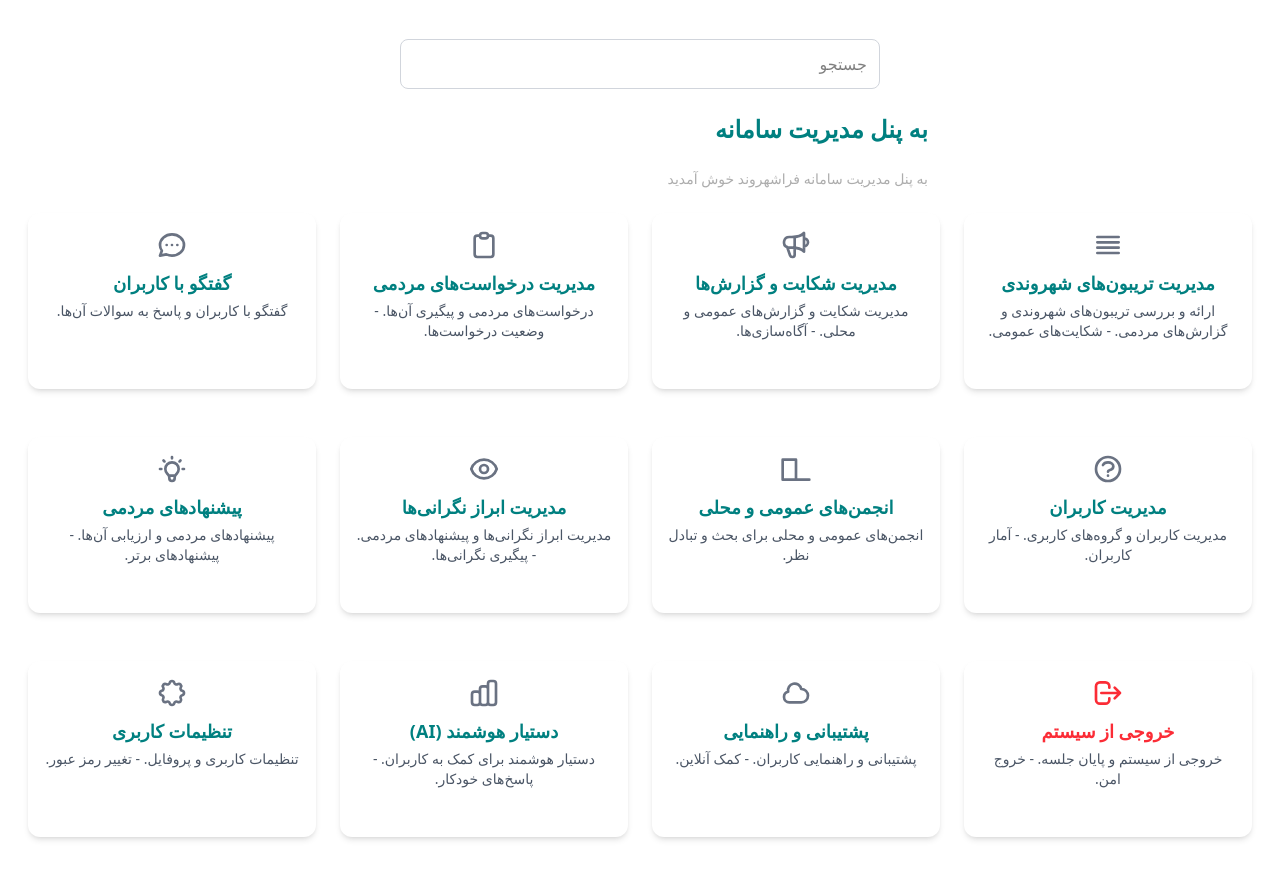
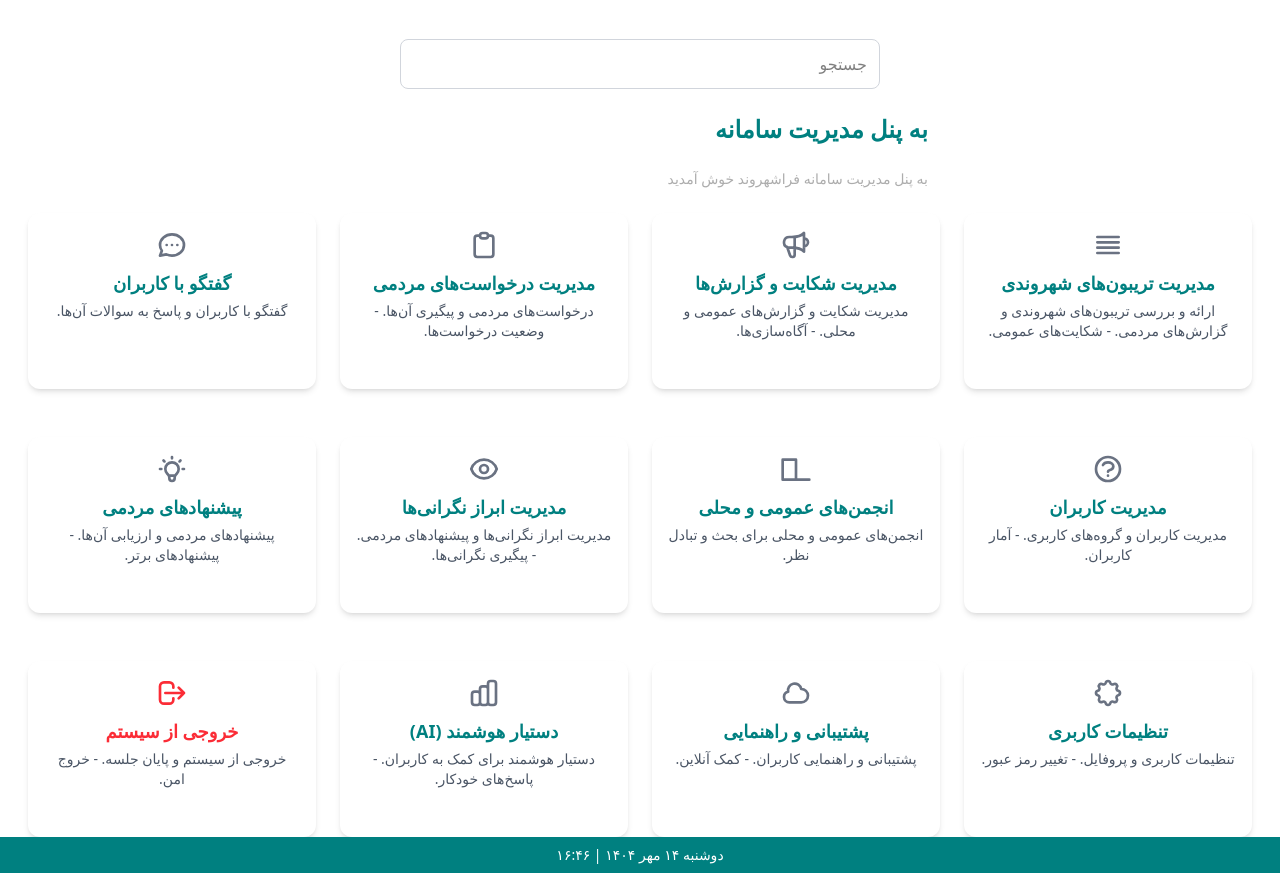
Before and after one commit to mmreza4175/tailwindcss-style-farash, a website: page public/tamrin.html in a window 1280 px wide. Shown: the part 91-964 px from the top of the page. Drawn offline with Linux system fonts and the light colour scheme.

Commit message:
fitst push

```diff
--- a/public/tamrin.html
+++ b/public/tamrin.html
@@ -6,8 +6,26 @@
     <link rel="stylesheet" href="styles/main.css" />
     <title>پنل مدیریت</title>
     <style>
+      html, body {
+        height: 100%;
+        margin: 0;
+      }
+      body {
+        display: flex;
+        flex-direction: column;
+        min-height: 100vh;
+      }
+      main {
+        flex: 1 0 auto;
+      }
+      footer {
+        flex-shrink: 0;
+      }
       .teal-custom {
         color: #008080;
+      }
+      .bg-teal-custom {
+        background-color: #008080;
       }
       .orange-custom {
         color: #ffa500;
@@ -203,9 +221,9 @@
 
             <!-- کارت 9 -->
             <div class="bg-white rounded-xl shadow-md w-72 h-44  mt-6 p-4 flex flex-col items-center text-center">
-                <svg class="w-8 h-8 text-red-500 mb-2" fill="none" stroke="currentColor" viewBox="0 0 24 24" xmlns="http://www.w3.org/2000/svg"><path stroke-linecap="round" stroke-linejoin="round" stroke-width="2" d="M17 16l4-4m0 0l-4-4m4 4H7m6 4v1a3 3 0 01-3 3H6a3 3 0 01-3-3V7a3 3 0 013-3h4a3 3 0 013 3v1"></path></svg>
-                <h2 class="text-lg font-semibold text-red-500 mb-1">خروجی از سیستم</h2>
-                <p class="text-sm text-gray-600">خروجی از سیستم و پایان جلسه. - خروج امن.</p>
+                <svg class="w-8 h-8 text-gray-500 mb-2" fill="none" stroke="currentColor" viewBox="0 0 24 24" xmlns="http://www.w3.org/2000/svg"><path stroke-linecap="round" stroke-linejoin="round" stroke-width="2" d="M10.325 4.317c.426-1.756 2.924-1.756 3.35 0a1.724 1.724 0 002.573 1.066c1.543-.94 3.31.826 2.37 2.37a1.724 1.724 0 001.065 2.572c1.756.426 1.756 2.924 0 3.35a1.724 1.724 0 00-1.066 2.573c.94 1.543-.826 3.31-2.37 2.37a1.724 1.724 0 00-2.572 1.065c-.426 1.756-2.924 1.756-3.35 0a1.724 1.724 0 00-2.573-1.066c-1.543.94-3.31-.826-2.37-2.37a1.724 1.724 0 00-1.065-2.572c-1.756-.426-1.756-2.924 0-3.35a1.724 1.724 0 001.066-2.573c-.94-1.543.826-3.31 2.37-2.37.996.608 2.296.07 2.572-1.065z"><circle cx="12" cy="12" r="3"></circle></path></svg>
+                <h2 class="text-lg font-semibold teal-custom mb-1">تنظیمات کاربری</h2>
+                <p class="text-sm text-gray-600">تنظیمات کاربری و پروفایل. - تغییر رمز عبور.</p>
             </div>
 
             <!-- کارت 10 -->
@@ -224,15 +242,15 @@
 
             <!-- کارت 12 -->
             <div class="bg-white rounded-xl shadow-md w-72 h-44  mt-6 p-4 flex flex-col items-center text-center">
-                <svg class="w-8 h-8 text-gray-500 mb-2" fill="none" stroke="currentColor" viewBox="0 0 24 24" xmlns="http://www.w3.org/2000/svg"><path stroke-linecap="round" stroke-linejoin="round" stroke-width="2" d="M10.325 4.317c.426-1.756 2.924-1.756 3.35 0a1.724 1.724 0 002.573 1.066c1.543-.94 3.31.826 2.37 2.37a1.724 1.724 0 001.065 2.572c1.756.426 1.756 2.924 0 3.35a1.724 1.724 0 00-1.066 2.573c.94 1.543-.826 3.31-2.37 2.37a1.724 1.724 0 00-2.572 1.065c-.426 1.756-2.924 1.756-3.35 0a1.724 1.724 0 00-2.573-1.066c-1.543.94-3.31-.826-2.37-2.37a1.724 1.724 0 00-1.065-2.572c-1.756-.426-1.756-2.924 0-3.35a1.724 1.724 0 001.066-2.573c-.94-1.543.826-3.31 2.37-2.37.996.608 2.296.07 2.572-1.065z"><circle cx="12" cy="12" r="3"></circle></path></svg>
-                <h2 class="text-lg font-semibold teal-custom mb-1">تنظیمات کاربری</h2>
-                <p class="text-sm text-gray-600">تنظیمات کاربری و پروفایل. - تغییر رمز عبور.</p>
+                <svg class="w-8 h-8 text-red-500 mb-2" fill="none" stroke="currentColor" viewBox="0 0 24 24" xmlns="http://www.w3.org/2000/svg"><path stroke-linecap="round" stroke-linejoin="round" stroke-width="2" d="M17 16l4-4m0 0l-4-4m4 4H7m6 4v1a3 3 0 01-3 3H6a3 3 0 01-3-3V7a3 3 0 013-3h4a3 3 0 013 3v1"></path></svg>
+                <h2 class="text-lg font-semibold text-red-500 mb-1">خروجی از سیستم</h2>
+                <p class="text-sm text-gray-600">خروجی از سیستم و پایان جلسه. - خروج امن.</p>
             </div>
   </div>
   </main>
    <!-- فوتر -->
     <footer class="bg-teal-custom text-white text-center py-2">
-  <p class="text-sm">دوشنبه ۱۴ مهر ۱۴۰۴ | ۱۶:۴۶</p>
-</footer>
+      <p class="text-sm">دوشنبه ۱۴ مهر ۱۴۰۴ | ۱۶:۴۶</p>
+    </footer>
   </body>
 </html>
```
Also changed, not shown: public/styles/main.css.
